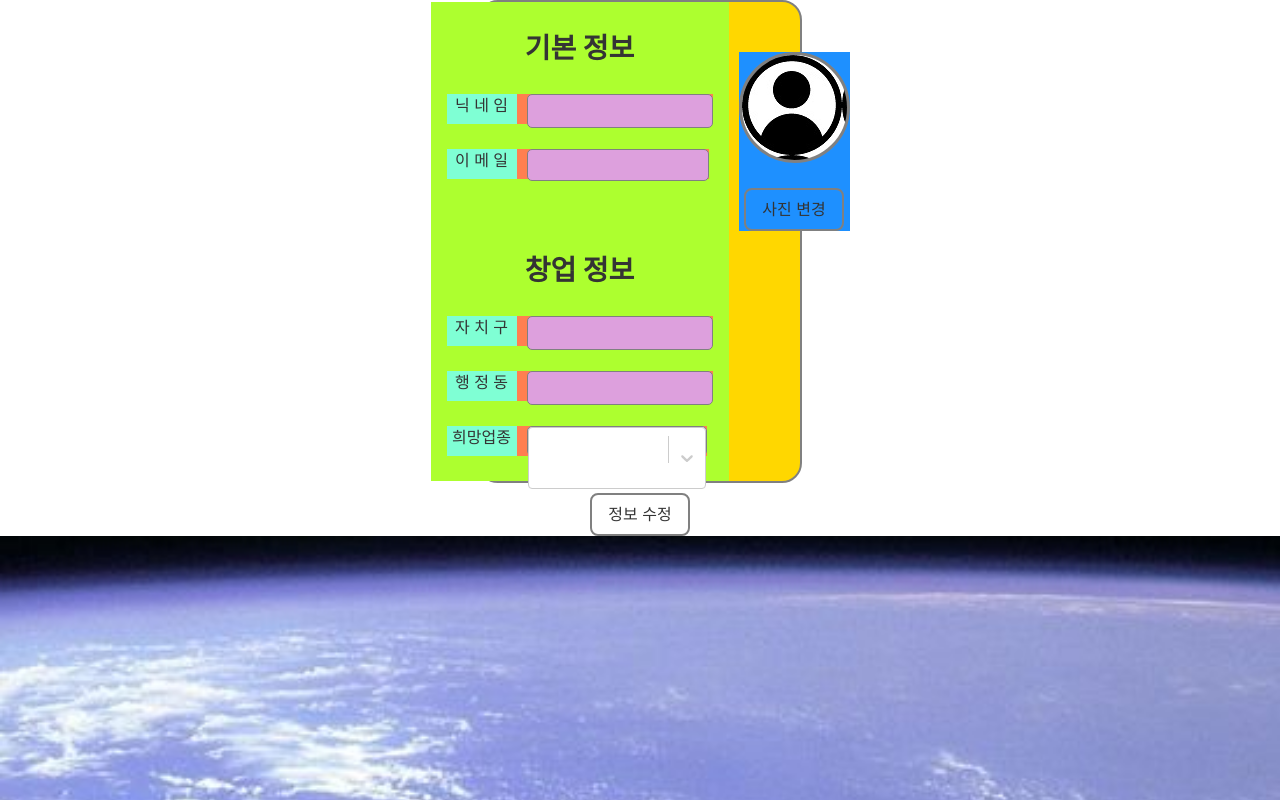
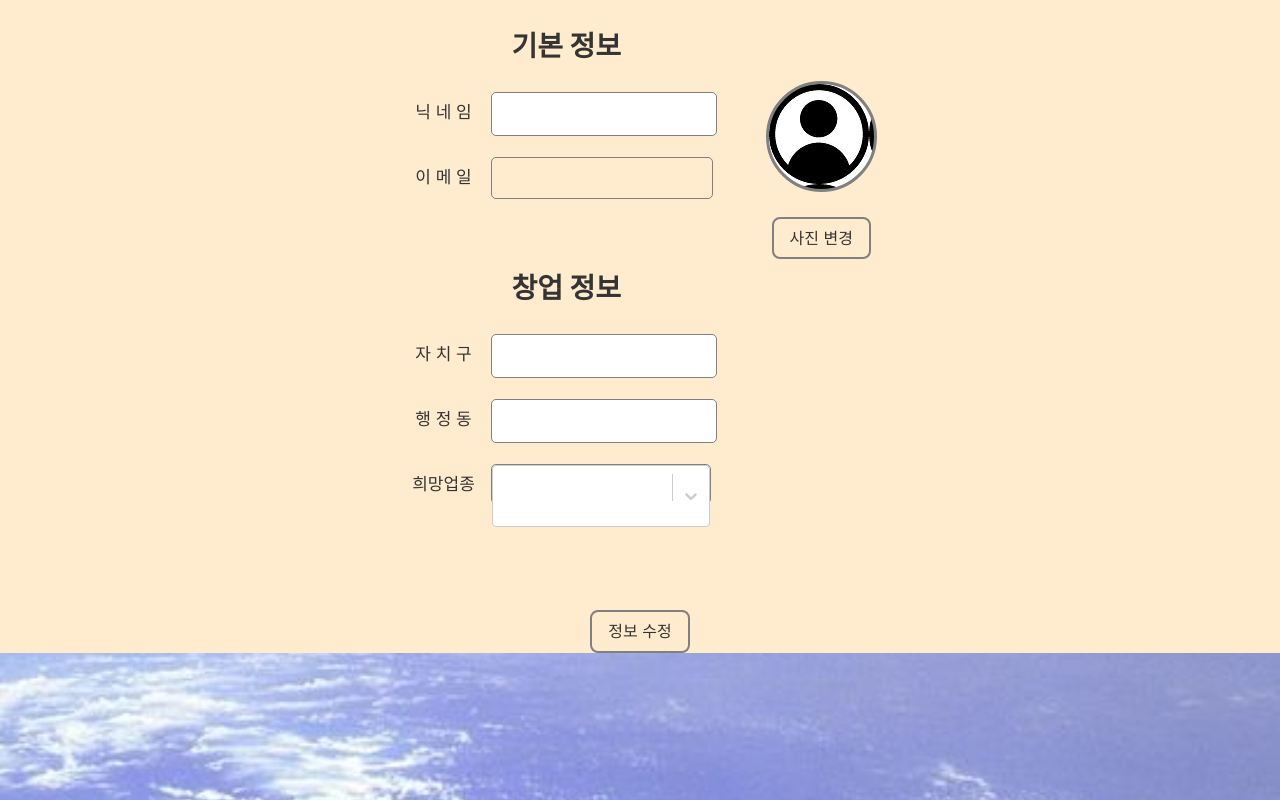
Before and after one commit to HyunSoo730/Capstone_fullStack, a React (Create React App) app: page /mypage in a window 1280 px wide. Built offline with nearby package versions, Linux system fonts and the light colour scheme; no server answers.

Commit message:
마이페이지 수정중"

```diff
--- a/src/Jaehyeok_Lee/MyPage.css
+++ b/src/Jaehyeok_Lee/MyPage.css
@@ -1,5 +1,5 @@
 .Wrapper {
-    background-color: white;
+    background-color: blanchedalmond;
     display: flex;
     flex-direction: column;
     align-items: center;
@@ -7,15 +7,13 @@
 }
 
 .Container {
-    background-color: gold;
-    height: 100%;
-    width: 25%;
+    height: 600px;
+    width: 500px;
     display: flex;
     flex-direction: row;
     align-items:flex-start;
     justify-content: center;
     margin-bottom: 10px;
-    border: 2px solid gray; /* 테두리 두께 및 색 */
     border-radius: 20px; /* 꼭짓점 둥근 정도 */
     & > * { /* 각 항목별 간격(?) → 잘 모르겠음 */
         :not(:last-child) {
@@ -25,16 +23,14 @@
 }
 
 .PostContainer {
-    background-color: greenyellow;
     height: 100%;
-    width: 100%;
+    width: 70%;
     padding: 25px 16px;
 }
 
 .PhotoContainer {
-    background-color: dodgerblue;
-    height: 100%;
-    width: 100%;
+    height: 40%;
+    width: 30%;
     display: flex;
     flex-direction: column;
     align-items: center;
@@ -53,27 +49,27 @@
 }
 
 .Label {
-    background-color: coral;
     font-size: 16px; /* 글자 크기 */
     display: flex;
     flex-direction: row;
     justify-content: center;
     width: max-content;
-    height: 30px;
+    height: 40px;
 }
 
 .tag {
-    background-color: aquamarine;
-    text-align:unset;
+    font-size: 17px;
+    display: flex;
+    flex-direction: column;
+    justify-content: center;
     margin-right: 10px;
-    width: 70px;
+    width: 75px;
     height: 100%;
 }
 
 .write {
-    background-color: plum;
     text-align: start;
-    width: 180px;
+    width: 220px;
     height: 100%;
     border: 1px solid gray;
     border-radius: 5px;
--- a/src/Jaehyeok_Lee/MyPage.jsx
+++ b/src/Jaehyeok_Lee/MyPage.jsx
@@ -12,7 +12,7 @@ function MyPage(props) {
     const [borough, setBorough] = useState("");
     const [dong, setDong] = useState("");
     const [choiced, setChoiced] = useState("");
-    const tokenreceive = localStorage.getItem('login-token');
+    const wowfuck = localStorage.getItem('login-token');
 
     var categoryOption = [
         { value: '한식음식점', label: '한식음식점' },
@@ -27,8 +27,24 @@ function MyPage(props) {
         { value: '커피-음료', label: '커피-음료' },
     ];
 
-    const findInfo = () => {
-
+    const sendToken = () => {
+        fetch('/mypage/users/me', {
+            method : "GET",
+            headers : {
+                "Content-Type" : "application/json",
+                Authorization : localStorage.getItem('login-token'),
+            },
+        })
+        .then(response => {return response.json()})
+        .then(response => {
+            console.log("꺄르르륵" + response.kakaoEmail);
+            setProfileImg(current => [...current, response.kakaoProfileImg]);
+            setNickname(response.kakaoNickname);
+            setEmail(current => [...current, response.kakaoEmail]);
+            setBorough(current => [...current, response.borough]);
+            setDong(current => [...current, response.dong]);
+            setChoiced(current => [...current, response.serviceName]);
+        })
     }
 
     const handleChangeNickname = (event) => {
@@ -50,9 +66,15 @@ function MyPage(props) {
     };
 
     useEffect(() => {
-        console.log("token " + tokenreceive);
-        findInfo();
-    })
+        sendToken();
+        console.log("이런 미친 " + wowfuck);
+        console.log("꾸웨에에엑" + profileImg);
+        console.log("꾸웨에에엑" + nickname);
+        console.log("꾸웨에에엑" + email);
+        console.log("꾸웨에에엑" + borough);
+        console.log("꾸웨에에엑" + dong);
+        console.log("꾸웨에에엑" + choiced);
+    },[])
 
     return (
         <form onSubmit={handleSubmit}>
```
